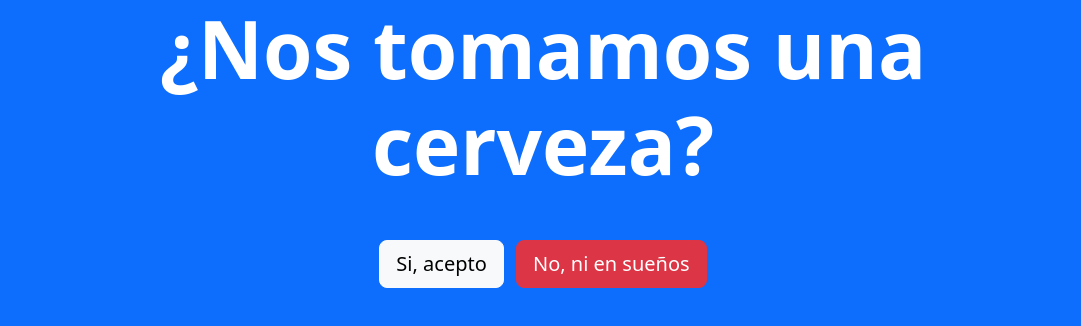
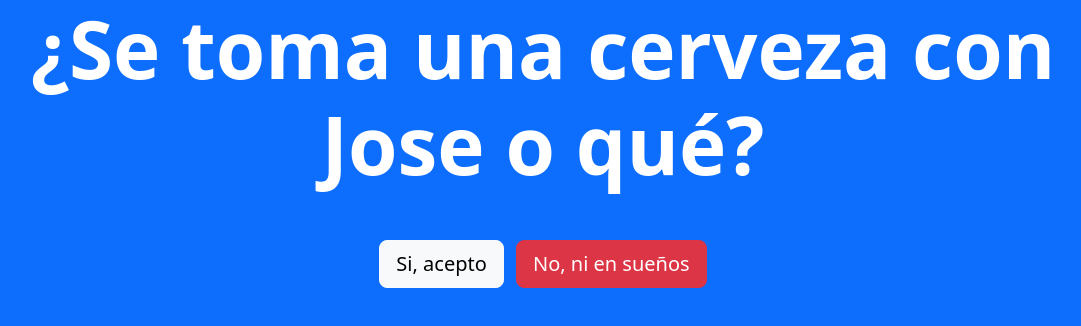
Before and after one commit to jgdelgado17/polaOque, a plain HTML site: page index.html in a window 1280 px wide. Shown: the whole page, without its empty margins (97-1178 px from the left). Drawn offline with nearby package versions, Linux system fonts and the light colour scheme.

Commit message:
Para Jose

```diff
--- a/index.html
+++ b/index.html
@@ -13,7 +13,7 @@
 </head>
 
 <body class="container bg-primary text-white text-center">
-    <h1 class="display-1 fw-bold">¿Nos tomamos una cerveza?</h1>
+    <h1 class="display-1 fw-bold">¿Se toma una cerveza con Jose o qué?</h1>
     <div class="mt-5">
         <button class="btn btn-light btn-lg" onclick="siQuiere()">
             Si, acepto
```
